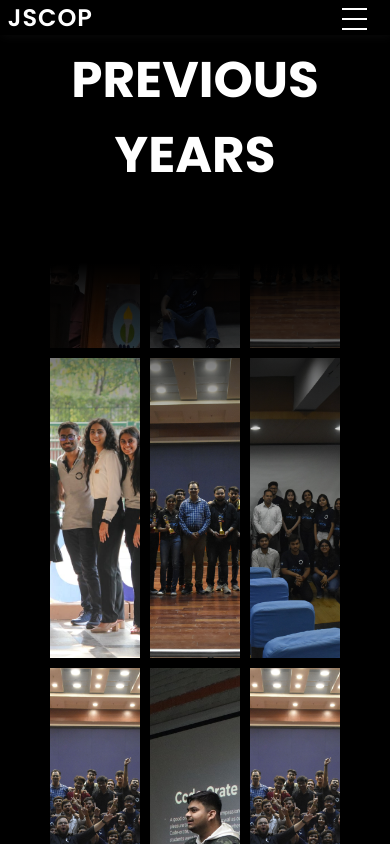
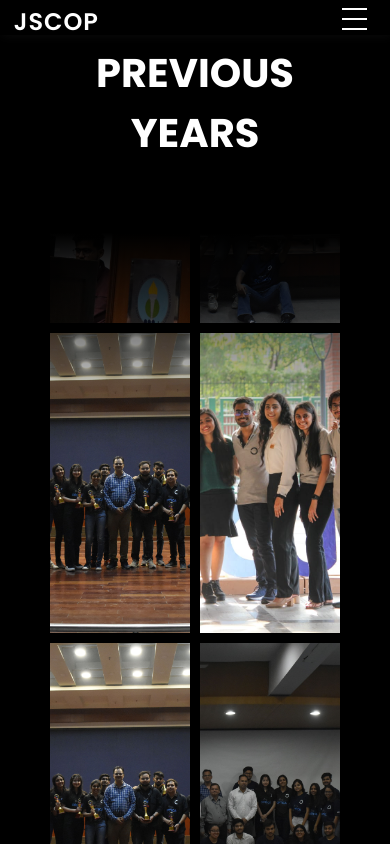
Before and after one commit to mehul1409/OIH-Project, a React (Create React App) app: page /gallery in a window 390 px wide. Shown: the top 844 px of the page. Built offline with nearby package versions, Linux system fonts and the light colour scheme; a web font is replaced by a local one.

Commit message:
resolving css for gallery

```diff
--- a/src/Components/Events/card/Card.css
+++ b/src/Components/Events/card/Card.css
@@ -32,6 +32,7 @@
     color:#fff;
     transition: 2s ease;
 }
+
 
 .card-section .card-title{
     text-transform: uppercase;
@@ -104,14 +105,19 @@
     .card-section .card-info{
        display: none;
     }
+
 }
 
 
-@media only screen and (max-width:680px){
+@media only screen and (max-width:530px){
     .card-section .card{
        width:380px;
         height:220px;
         min-width:100px;
+    }
+
+    .card-section .card-body{
+        right:0;
     }
 }
 
--- a/src/Components/Gallery/Gallery.css
+++ b/src/Components/Gallery/Gallery.css
@@ -45,7 +45,6 @@ height: 100vh;
   /* overflow-y: scroll; */
   width: 1200px;
   height: 100%;
-
 }
 
 .gallery > img {
@@ -135,3 +134,15 @@ height: 100vh;
     margin: 0;
     padding: 90px 0 90px 0;
 }
+
+
+@media only screen and (max-width:720px){
+  .gallery{
+    grid-template-columns: repeat(2,1fr);
+    gap: 10px;
+  }
+
+  .gallery-title{
+    font-size: 40px;
+  }
+}
--- a/src/Components/Header/Header.js
+++ b/src/Components/Header/Header.js
@@ -23,7 +23,9 @@ const Header = () => {
             <div className="line"></div>
           </div>
           <div className="jscop" id="jscop">
-            JSCOP
+           <Link to='/' className="jscop">
+           JSCOP
+           </Link>
           </div>
           <div
             className={`navbar-items ${isMobileMenuOpen ? "mobilemenu" : ""}`}
```
